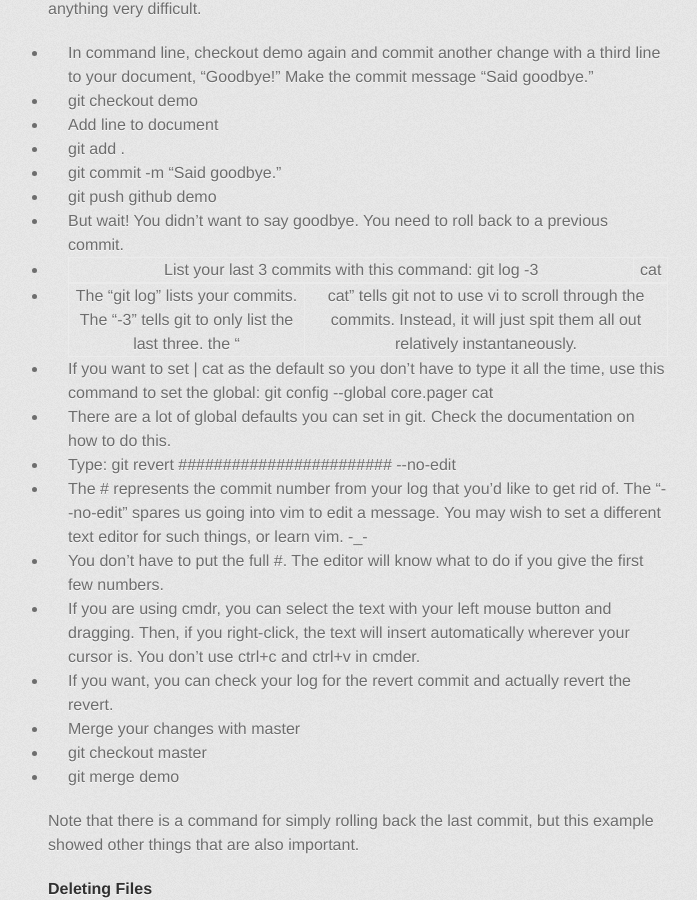
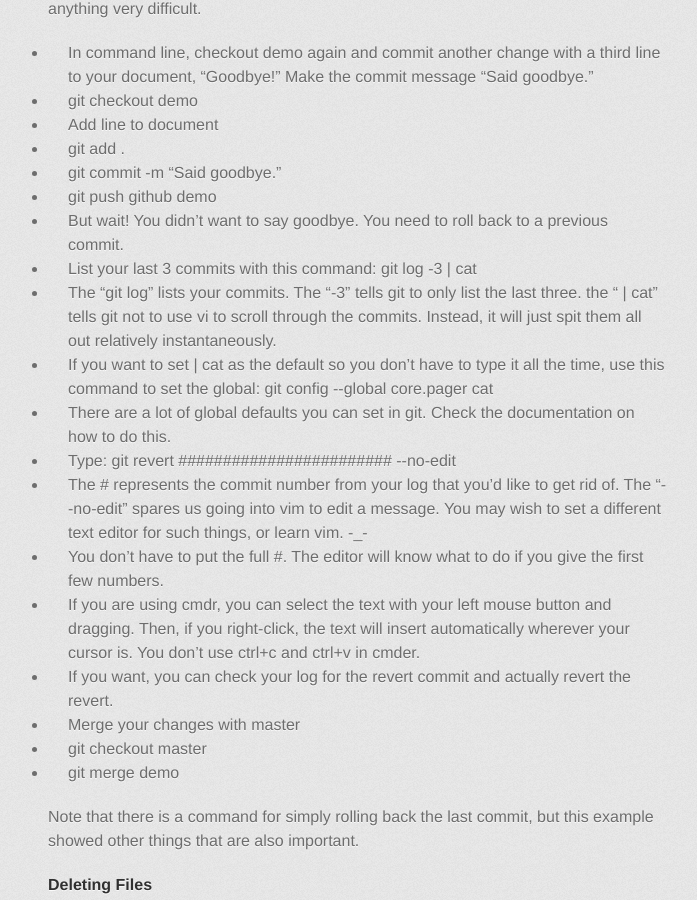
Before and after one commit to loopy3025/simplegit, a Jekyll site: the page built from _posts/2016-03-02-i-kind-of-get-git-now.md, in a window 1280 px wide and 900 px high, scrolled down 4330 px. Shown: the whole window, without its empty margins (282-979 px from the left). Built offline with Jekyll 4.4.1, drawn with Linux system fonts in a browser that asks for light colours; some web fonts are replaced.

```diff
--- a/_posts/2016-03-02-i-kind-of-get-git-now.md
+++ b/_posts/2016-03-02-i-kind-of-get-git-now.md
@@ -131,8 +131,8 @@ There are lots of ways to roll back changes using github. These methods range fr
  * git commit -m “Said goodbye.”
  * git push github demo
 * But wait! You didn’t want to say goodbye. You need to roll back to a previous commit.
-* List your last 3 commits with this command:  git log \-3 | cat
- * The “git log” lists your commits. The “-3” tells git to only list the last three. the “ | cat” tells git not to use vi to scroll through the commits. Instead, it will just spit them all out relatively instantaneously.
+* List your last 3 commits with this command:  git log \-3 \| cat
+ * The “git log” lists your commits. The “-3” tells git to only list the last three. the “ \| cat” tells git not to use vi to scroll through the commits. Instead, it will just spit them all out relatively instantaneously.
  * If you want to set \| cat as the default so you don’t have to type it all the time, use this command to set the global:  git config \-\-global core.pager cat
 * There are a lot of global defaults you can set in git. Check the documentation on how to do this.
 * Type:  git revert \#\#\#\#\#\#\#\#\#\#\#\#\#\#\#\#\#\#\#\#\#\#\#\# \-\-no-edit
```
